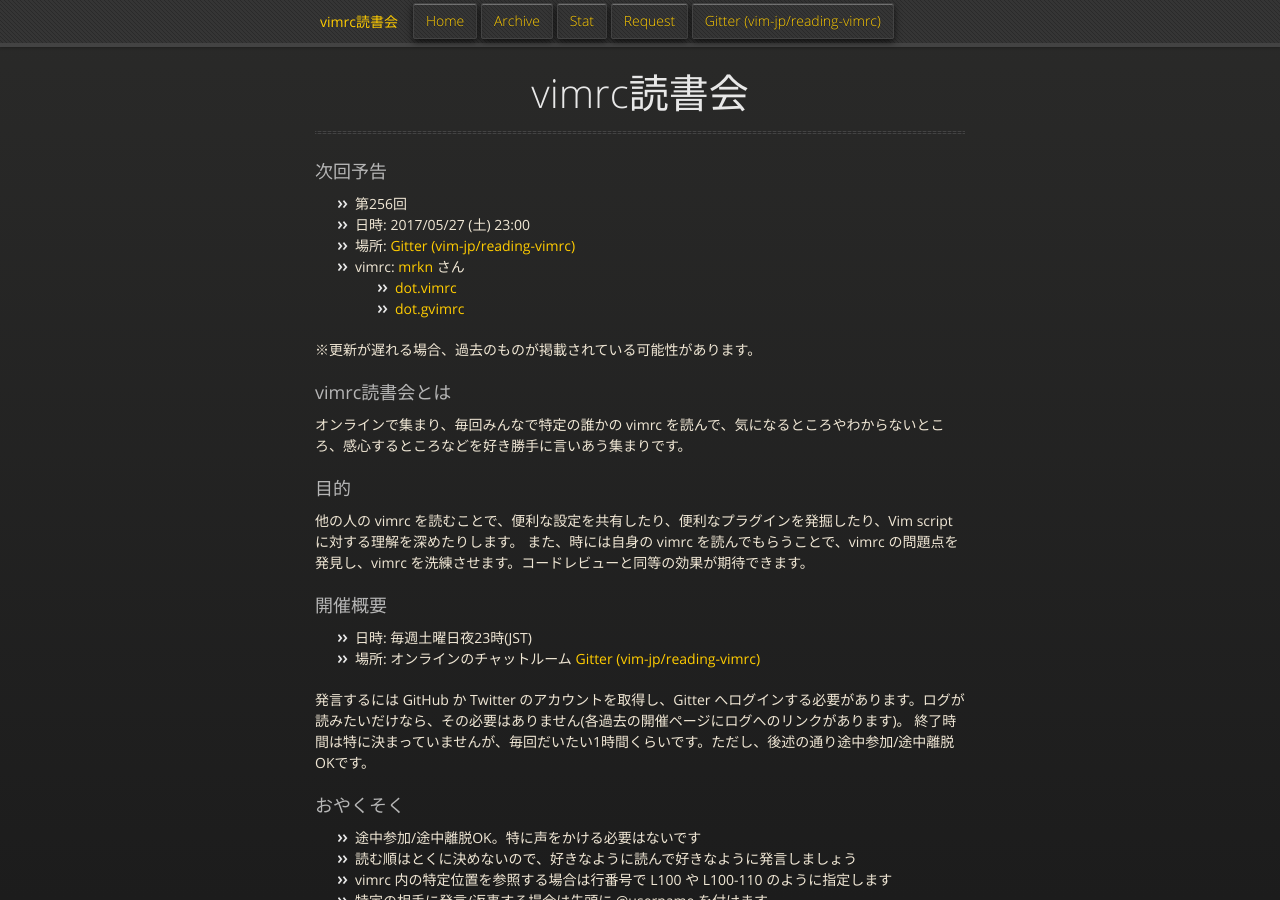
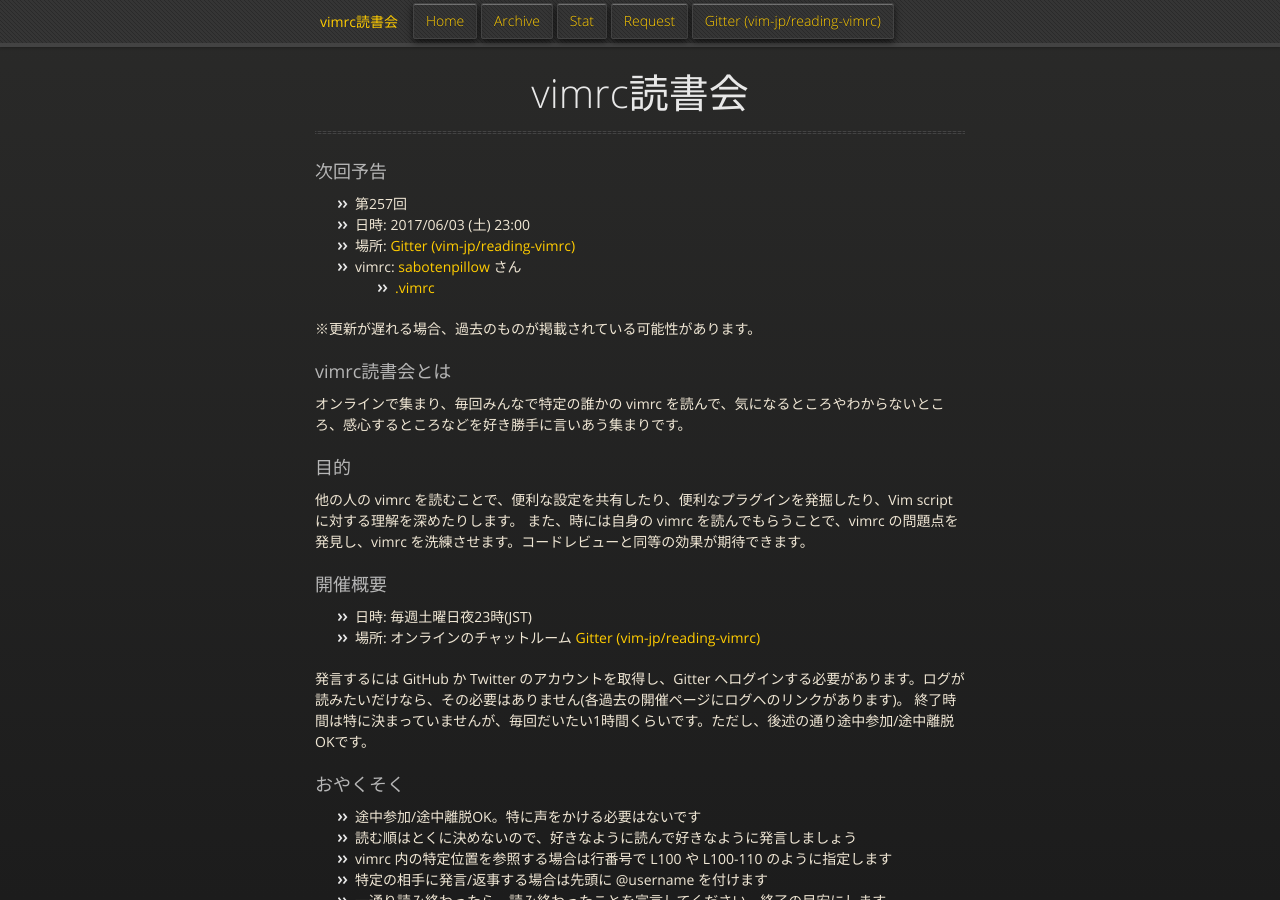
Before and after one commit to vim-jp/reading-vimrc, a Jekyll site: the page built from index.md, in a window 1280 px wide and 900 px high. Built offline with Jekyll 4.4.1, drawn with Linux system fonts in a browser that asks for light colours; nearby versions of some CDN libraries.

Commit message:
Update the next information: #257 sabotenpillow

```diff
--- a/_data/next.yml
+++ b/_data/next.yml
@@ -1,14 +1,11 @@
-- id: 256
-  date: '2017-5-27 23:00'
+- id: 257
+  date: '2017-6-3 23:00'
   author:
-    name: mrkn
-    url: 'https://github.com/mrkn'
+    name: sabotenpillow
+    url: 'https://github.com/sabotenpillow'
   vimrcs:
-    - url: 'https://github.com/mrkn/config/blob/master/vim/dot.vimrc'
-      name: dot.vimrc
-      hash: null
-    - url: 'https://github.com/mrkn/config/blob/master/vim/dot.gvimrc'
-      name: dot.gvimrc
+    - url: 'https://github.com/sabotenpillow/.vim/blob/master/.vimrc'
+      name: .vimrc
       hash: null
   part: null
   other: null
```
